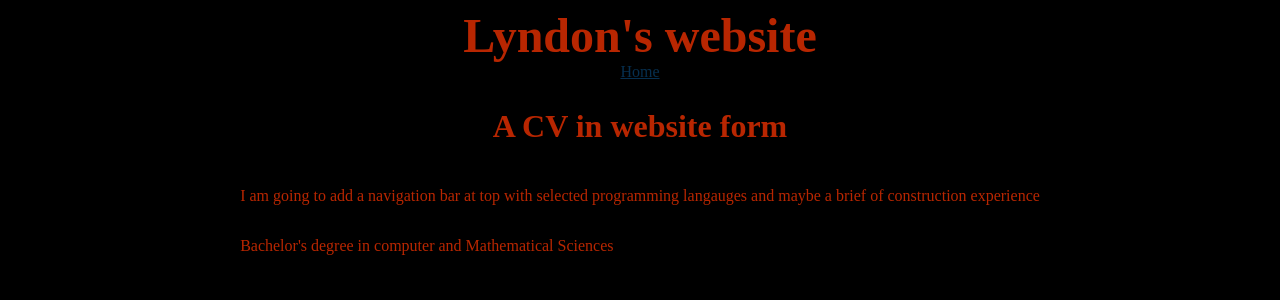
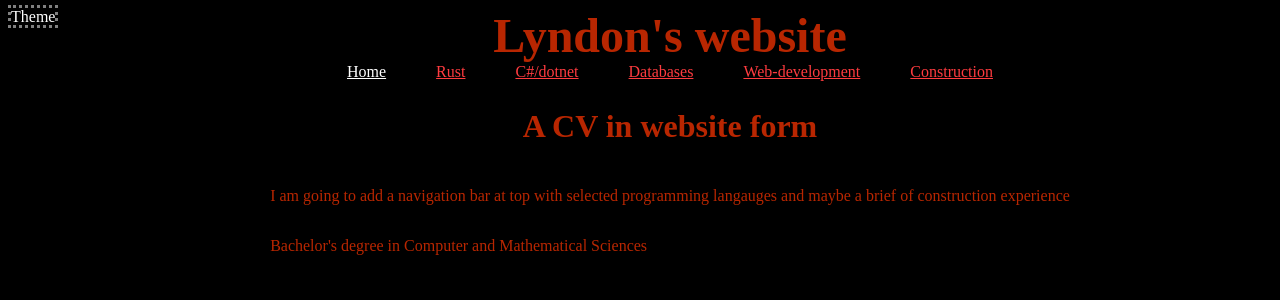
Before and after one commit to Lyndon-Mackay/lyndon-mackay.github.io, a Vue app: page / in a window 1280 px wide. Shown: the top 300 px of the page. Built offline with nearby package versions, Linux system fonts and the light colour scheme.

Commit message:
Dummy pages and CSS

```diff
--- a/src/App.vue
+++ b/src/App.vue
@@ -1,17 +1,38 @@
-<script setup lang="ts"></script>
+<script setup lang="ts">
+import { ref } from 'vue'
+
+const themeListHidden = ref(true)
+function test() {
+  themeListHidden.value = !themeListHidden.value
+}
+</script>
 
 <template>
+  <div>
+    <span id="theme" @click="test">Theme</span>
+    <ul :hidden="themeListHidden">
+      <li>Default</li>
+    </ul>
+  </div>
+  <div id="main">
     <section id="title">
       <h1>Lyndon's website</h1>
     </section>
+    <section></section>
 
     <nav>
       <RouterLink to="/">Home</RouterLink>
+      <RouterLink to="/rust">Rust</RouterLink>
+      <RouterLink to="/csharp">C#/dotnet</RouterLink>
+      <RouterLink to="/database">Databases</RouterLink>
+      <RouterLink to="/web">Web-development</RouterLink>
+      <RouterLink to="/construction">Construction</RouterLink>
     </nav>
 
     <main>
       <RouterView />
     </main>
+  </div>
 </template>
 
 <style scoped></style>
--- a/src/assets/main.css
+++ b/src/assets/main.css
@@ -3,27 +3,45 @@ body {
 }
 
 #app {
+  display: grid;
+  grid-template-areas: 'gutter main';
+  grid-template-columns: 60px 9fr;
+}
+#contents {
+  display: block;
+}
+#main {
+  grid-area: main;
   display: flex;
   flex-direction: column;
 }
-#contents {
-  display: block;
+#theme {
+  color: #fff;
+  border-color: gray;
+  border-style: dotted;
+}
+
+#theme-config {
+  grid-area: gutter-start;
 }
 
 #title {
   display: flex;
   margin: auto;
 }
-nav{
-  color:#b82601;
-  margin:auto;
+
+nav {
+  color: #b82601;
+  margin: auto;
+  display: flex;
+  gap: 50px;
 }
 
 a {
-  color:#062F4F;
+  color: #ff3b3f;
 }
-a:hover{
-  color:#813772;
+a:hover {
+  color: #813772;
 }
 
 h1 {
@@ -44,3 +62,17 @@ main {
 p {
   color: #b82601;
 }
+.router-link-active {
+  color: white;
+}
+span {
+  color: white;
+}
+
+li {
+  color: white;
+  display: unset;
+}
+ul {
+  padding-left: 20px;
+}
--- a/src/main.ts
+++ b/src/main.ts
@@ -2,5 +2,5 @@ import './assets/main.css'
 
 import { createApp } from 'vue'
 import App from './App.vue'
-import router from "./router/index";
+import router from './router/index'
 createApp(App).use(router).mount('#app')
--- a/src/views/HomeView.vue
+++ b/src/views/HomeView.vue
@@ -1,9 +1,8 @@
 <template>
-
-    <h2>A CV in website form</h2>
-    <p>
-      I am going to add a navigation bar at top with selected programming langauges and maybe a brief
-      of construction experience
-    </p>
-    <p>Bachelor's degree in computer and Mathematical Sciences</p>
+  <h2>A CV in website form</h2>
+  <p>
+    I am going to add a navigation bar at top with selected programming langauges and maybe a brief
+    of construction experience
+  </p>
+  <p>Bachelor's degree in Computer and Mathematical Sciences</p>
 </template>
```
Also changed, not shown: src/router/index.ts (+9 -7 lines), 3 other files (tests, documents, lock files or other folders). Lines whose indentation alone changed are shown as unchanged.
